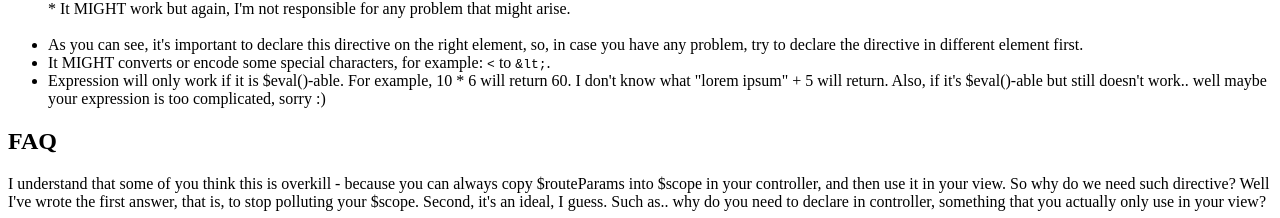
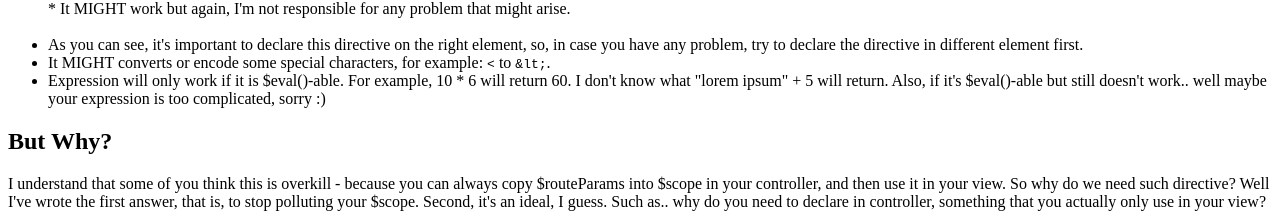
Before and after one commit to isteven/angular-route-rage, a plain HTML site: page view1/view1.html in a window 1280 px wide. Shown: the part 1236-1454 px from the top of the page. Drawn offline with Linux system fonts and the light colour scheme.

Commit message:
update doc

```diff
--- a/view1/view1.html
+++ b/view1/view1.html
@@ -41,7 +41,7 @@
         </ul>
 
 <h2 class="marginTop">Usage</h2>
-Include the required files. We'll need the AngularJS, angular-route, and the angular-route-rage javascripts.
+Include the required files. We'll need the AngularJS, angular-route, and the isteven-route-rage javascripts. Take note that the file name is isteven-route-rage.js.
 <div hljs class="soloCode" source='"<script src=\"angular.min.js\"></script>
 <script src=\"angular-route.min.js\"></script>
 ...
@@ -192,7 +192,7 @@ or with a $scope variable:
             <li>Expression will only work if it is $eval()-able. For example, 10 * 6 will return 60. I don't know what "lorem ipsum" + 5 will return. Also, if it's $eval()-able but still doesn't work.. well maybe your expression is too complicated, sorry :)</li>
         </ul>
 
-        <h2 class="marginTop">FAQ</h2>
+        <h2 class="marginTop">But Why?</h2>
         I understand that some of you think this is overkill - because you can always copy $routeParams into $scope in your controller, and then use it in your view.
         So why do we need such directive? Well I've wrote the first answer, that is, to stop polluting your $scope. Second, it's an ideal, I guess.
         Such as.. why do you need to declare in controller, something that you actually only use in your view?
```
